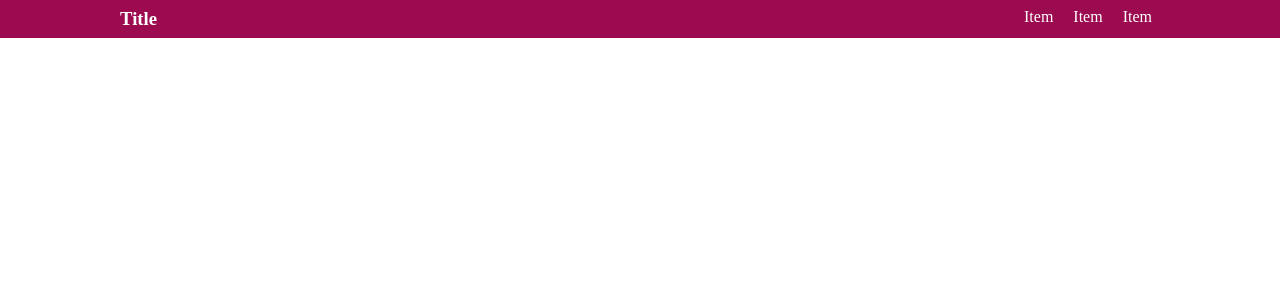
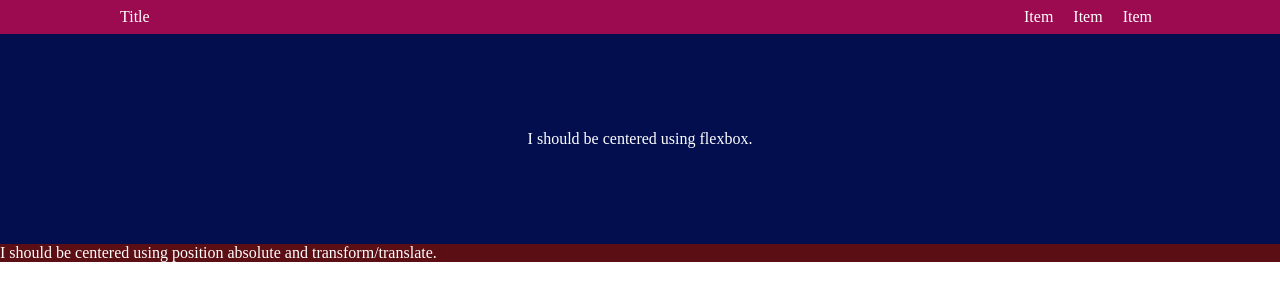
Before and after one commit to karafulgum/05-flex-practice, a website: page public/index.html in a window 1280 px wide. Drawn offline with nearby package versions, Linux system fonts and the light colour scheme; files that its build step writes are made by us from their sources.

Commit message:
Flexbox Hero HTML & Styling

```diff
--- a/public/index.html
+++ b/public/index.html
@@ -12,9 +12,9 @@
     <nav class="navbar">
       <div class="navbar__container">
         <div class="navbar__top-nav">
-          <h1 class="navbar__title">
+          <p class="navbar__title">
                   Title
-            </h1>
+            </p>
 
           <div class="navbar__links">
             <a href="#" class="navbar__item">Item</a>
@@ -26,6 +26,17 @@
     </nav>
   </section>
 
+  <section class="hero">
+    <div class="hero__container">
+      <div class="flex">
+        <p class="flex__text">I should be centered using flexbox.</p>
+      </div>
+      <div class="absolute">
+        <p class="absolute__text">I should be centered using position absolute and transform/translate.</p>
+        </div>
+    </div>
+  </section>
+
 
 </body>
 
--- /dev/null
+++ b/styles/_hero.scss
@@ -0,0 +1,20 @@
+.flex {
+  display: flex;
+  justify-content: center;
+  padding: 6rem;
+  background: $c-flex;
+
+  &__text {
+    margin: 0;
+    color: $c-white;
+  }
+}
+
+.absolute {
+  background: $c-absolute;
+
+  &__text {
+    margin: 0;
+    color: $c-white;
+  }
+}
--- a/styles/_navbar.scss
+++ b/styles/_navbar.scss
@@ -9,7 +9,7 @@
     margin: 0 auto;
   }
 
-  h1 {
+  p {
     margin: 0;
     float: left;
   }
--- a/styles/app.scss
+++ b/styles/app.scss
@@ -1,4 +1,6 @@
 $c-white: #fff;
+$c-flex: #020e4e;
+$c-absolute: #5b0e13;
 
 // @import 'yoga-sass/assets/yoga';
 // @import 'normalize-css/normalize';
@@ -7,4 +9,5 @@ $fa-font-path: '//netdna.bootstrapcdn.com/font-awesome/4.3.0/fonts';
 @import 'font-awesome/scss/font-awesome';
 @import 'box-sizing';
 @import 'reset';
-@import 'navbar'
+@import 'navbar';
+@import 'hero';
```
